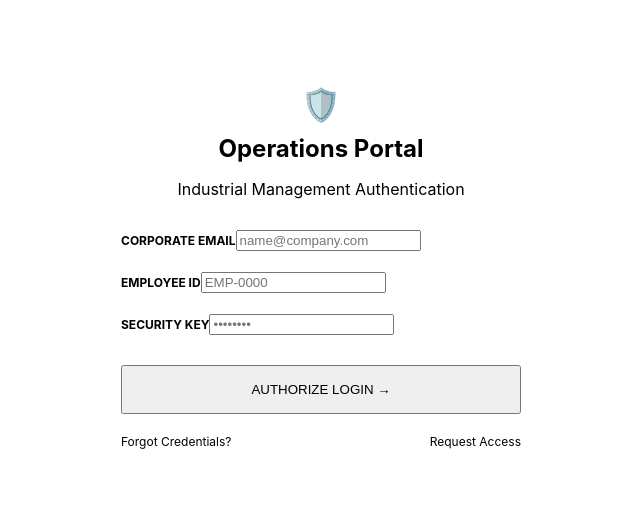
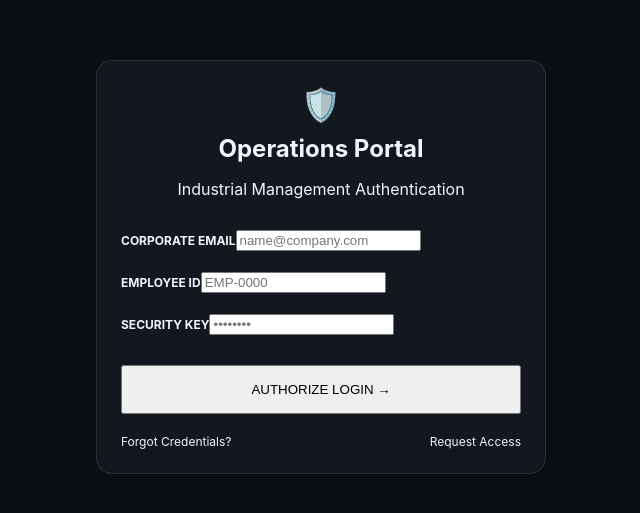
Before and after one commit to hawi3075/system-proj, a React (Create React App) app: page /login in a window 1280 px wide. Shown: the part 133-646 px from the top of the page, without its empty margins (319-959 px from the left). Built offline with nearby package versions, Linux system fonts and the light colour scheme.

Commit message:
fix index .css file

```diff
--- a/src/index.css
+++ b/src/index.css
@@ -1,13 +1,22 @@
 body {
   margin: 0;
-  font-family: -apple-system, BlinkMacSystemFont, 'Segoe UI', 'Roboto', 'Oxygen',
-    'Ubuntu', 'Cantarell', 'Fira Sans', 'Droid Sans', 'Helvetica Neue',
-    sans-serif;
+  background-color: #0b0f14; /* Deep Slate */
+  color: #f0f6fc; /* Off-white text */
+  font-family: 'Inter', -apple-system, sans-serif;
   -webkit-font-smoothing: antialiased;
-  -moz-osx-font-smoothing: grayscale;
 }
 
-code {
-  font-family: source-code-pro, Menlo, Monaco, Consolas, 'Courier New',
-    monospace;
+#root {
+  min-height: 100vh;
+  display: flex;
+  flex-direction: column;
 }
+
+/* Reusable Glassmorphism Card */
+.industrial-card {
+  background: rgba(22, 27, 34, 0.85);
+  backdrop-filter: blur(12px);
+  border: 1px solid rgba(255, 255, 255, 0.1);
+  border-radius: 16px;
+  padding: 24px;
+}
```
